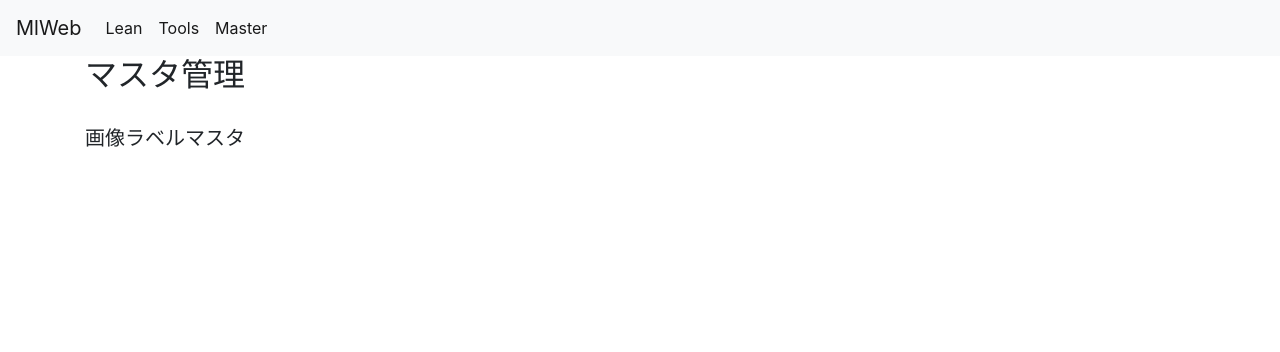
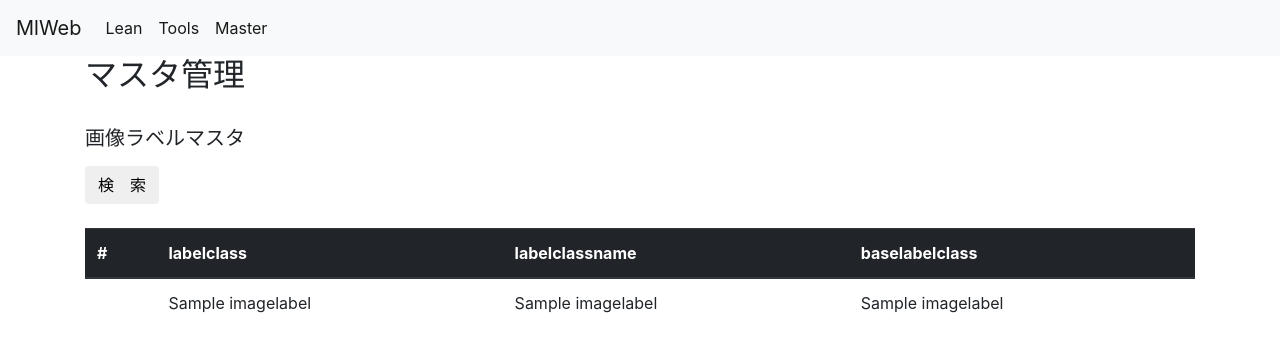
Before and after one commit to eto1976/MlApp, a Django app: template MlApp/templates/master.html in a window 1280 px wide. Shown: the top 352 px of the page. Run offline with Django 3.2, Linux system fonts and the light colour scheme; the template is opened without the code that fills it: values that come from a table or form of the project are taken from there, others are empty; tables that the repository leaves empty hold one stand-in row (values such as "Sample post"); some libraries are stand-ins or nearby versions.

Commit message:
マスタ機能追加中

```diff
--- a/MlApp/templates/master.html
+++ b/MlApp/templates/master.html
@@ -11,7 +11,7 @@
 </style>
 
 <div class="container">
-    <form method="post" action="execution" >{% csrf_token %}
+    <form method="post" action="masterExecution" >{% csrf_token %}
         {{ form.errors }}
 
 		<h2>マスタ管理</h2>
@@ -19,6 +19,30 @@
         <div class="form-group">
 	       	<h5>画像ラベルマスタ</h5>
         </div>
+        <button type="submit" class="btn btn-default" name="doSearch" >検　索</button>
+<BR>
+<BR>
+	<table class="table">
+	  <thead class="thead-dark">
+	    <tr>
+	      <th scope="col">#</th>
+	      <th scope="col">labelclass</th>
+	      <th scope="col">labelclassname</th>
+	      <th scope="col">baselabelclass</th>
+	    </tr>
+	  </thead>
+	  <tbody>
+        {% for imagelabel in imagelabelList %}
+          <tr>
+		      <th scope="row"></th>
+		      <td>{{ imagelabel.labelclass }}</td>
+		      <td>{{ imagelabel.labelclassname }}</td>
+		      <td>{{ imagelabel.baselabelclass }}</td>
+          </tr>
+        {% endfor %}
+
+	  </tbody>
+	</table>
 
     </form>
 </div>
--- a/MlApp/urls.py
+++ b/MlApp/urls.py
@@ -18,4 +18,7 @@ urlpatterns = [
     # Url定義（tools）
     url(r'^toolsExecution', views.toolsExecution, name='toolsExecution'),
 
+    # Url定義（tools）
+    url(r'^masterExecution', views.masterExecution, name='masterExecution'),
+
 ]
--- a/MlApp/views/__init__.py
+++ b/MlApp/views/__init__.py
@@ -12,3 +12,6 @@ from MlApp.views.top import topExecution
 
 # Vew定義（tools）
 from MlApp.views.tools import toolsExecution
+
+# Vew定義（tools）
+from MlApp.views.master import masterExecution
```
Also changed, not shown: MlApp/views/master.py (added, +23 -0 lines).
